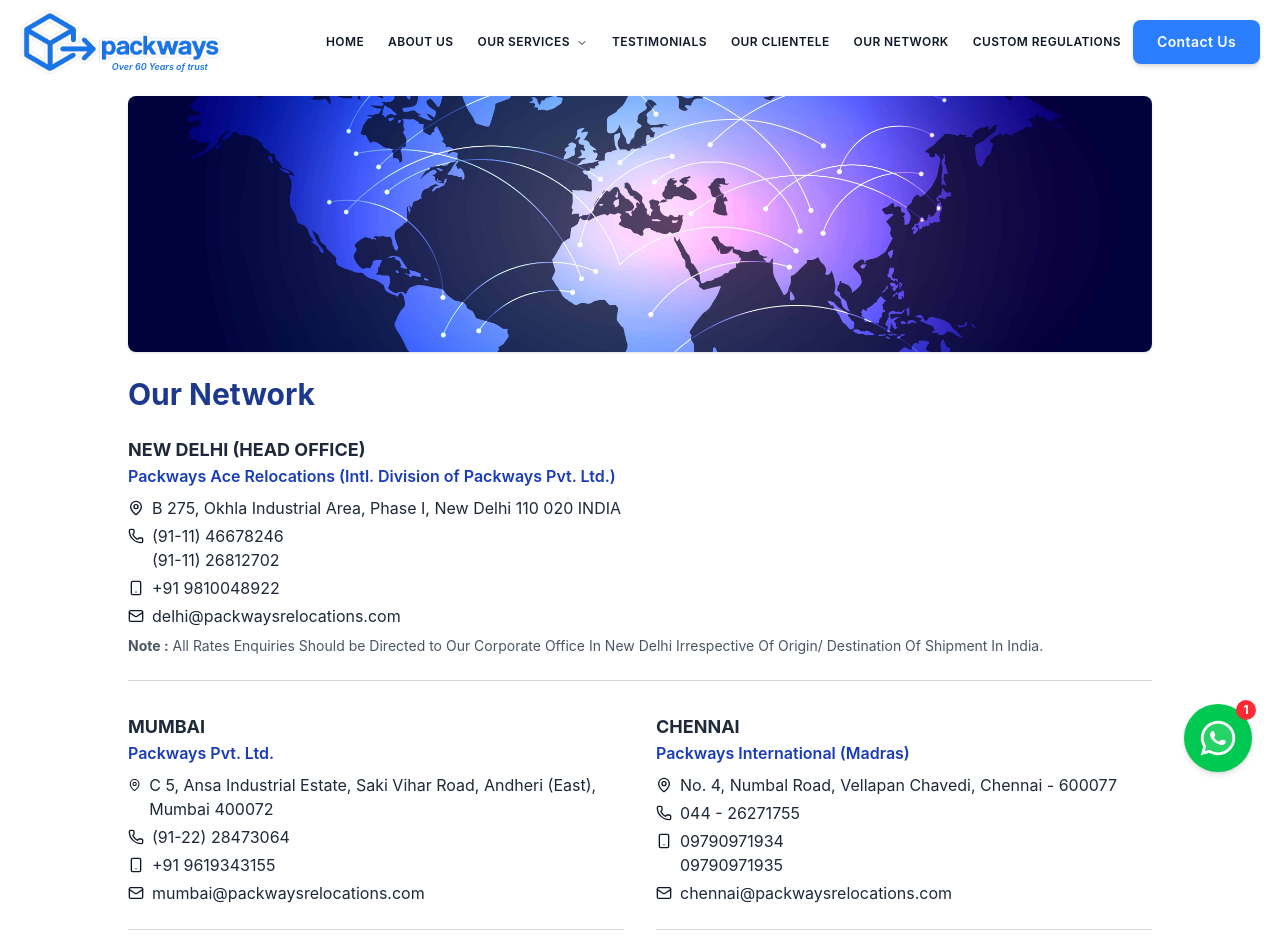
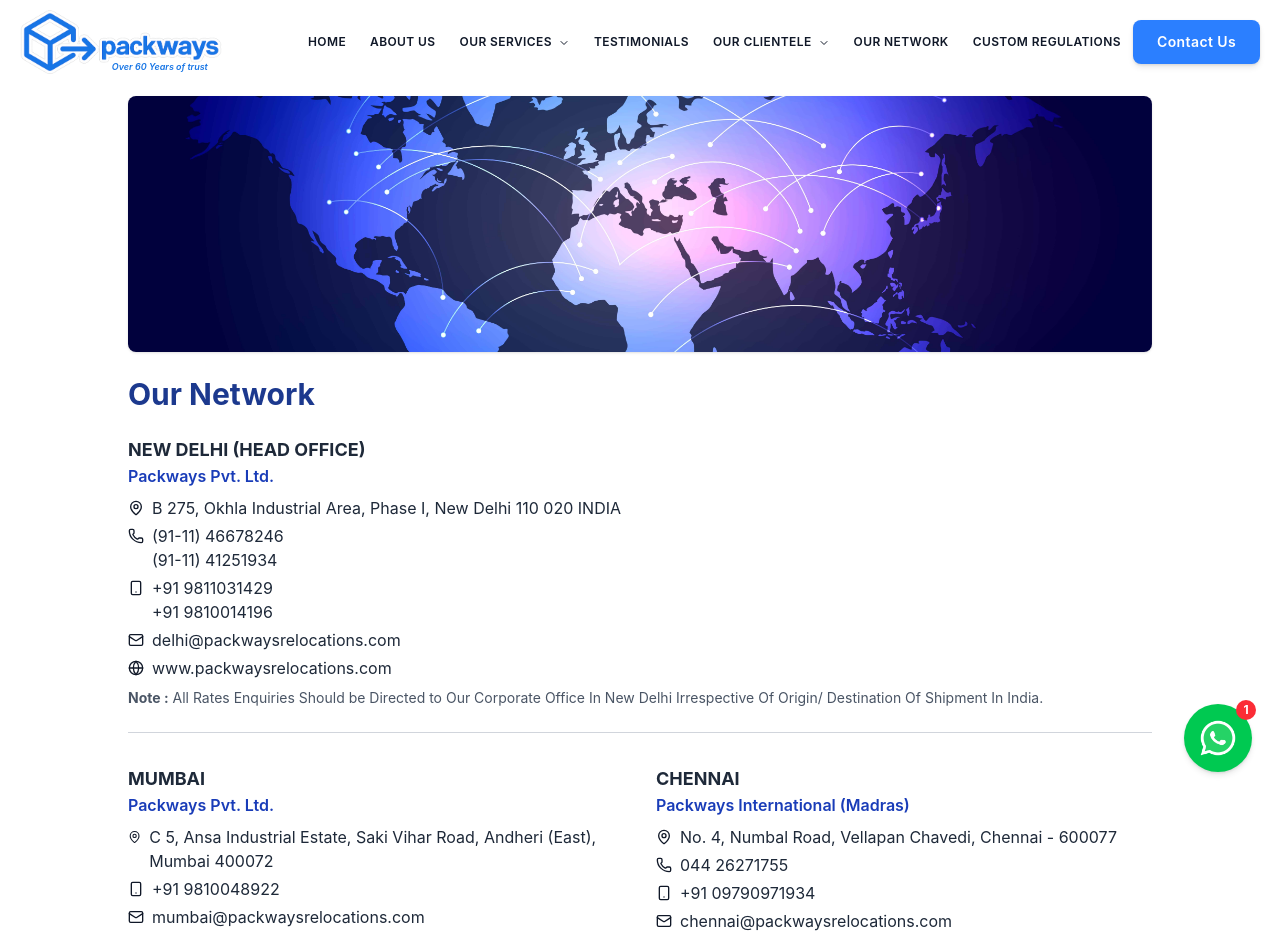
Before and after one commit to Kk-0010/packways, a React (Vite) app in the folder client/: page /our-network in a window 1280 px wide. Shown: the top 952 px of the page. Built offline with nearby package versions, Linux system fonts and the light colour scheme.

Commit message:
Our Network Data Update

```diff
--- a/client/package.json
+++ b/client/package.json
@@ -23,7 +23,7 @@
     "embla-carousel-autoplay": "^8.6.0",
     "embla-carousel-react": "^8.6.0",
     "framer-motion": "^12.23.12",
-    "lucide-react": "^0.539.0",
+    "lucide-react": "^0.542.0",
     "react": "^19.1.1",
     "react-dom": "^19.1.1",
     "react-router-dom": "^7.8.0",
--- a/client/src/constants.js
+++ b/client/src/constants.js
@@ -39,7 +39,24 @@
     ],
   },
   { id: 1, label: "TESTIMONIALS", to: "/testimonials" },
-  { id: 1, label: "OUR CLIENTELE", to: "/investor" },
+  {
+    id: 1,
+    label: "OUR CLIENTELE",
+    to: "",
+    items: [
+      {
+        id: 1,
+        label: "EMBASSIES & DIPLOMATIC MISSIONS",
+        to: "/our-clientele/embassies",
+      },
+      { id: 2, label: "CORPORATE & BANKS", to: "/our-clientele/corporate" },
+      {
+        id: 3,
+        label: "BANKS, FINANCIAL INSTITUTIONS & GOVERNMENT AGENCIES",
+        to: "/our-clientele/banks",
+      },
+    ],
+  },
   { id: 1, label: "OUR NETWORK", to: "/our-network" },
   { id: 1, label: "CUSTOM REGULATIONS", to: "/custom-regulations" },
 ];
@@ -363,10 +380,10 @@
 export const NETWORK_LOCATIONS = [
   {
     city: "NEW DELHI (HEAD OFFICE)",
-    company: "Packways Ace Relocations (Intl. Division of Packways Pvt. Ltd.)",
+    company: "Packways Pvt. Ltd.",
     address: "B 275, Okhla Industrial Area, Phase I, New Delhi 110 020 INDIA",
-    tel: "(91-11) 46678246, (91-11) 26812702",
-    mobile: "+91 9810048922",
+    tel: "(91-11) 46678246, (91-11) 41251934",
+    mobile: "+91 9811031429, +91 9810014196",
     email: "delhi@packwaysrelocations.com",
     website: "www.packwaysrelocations.com",
     note: "All Rates Enquiries Should be Directed to Our Corporate Office In New Delhi Irrespective Of Origin/ Destination Of Shipment In India.",
@@ -377,15 +394,15 @@
     address:
       "C 5, Ansa Industrial Estate, Saki Vihar Road, Andheri (East), Mumbai 400072",
     tel: "(91-22) 28473064",
-    mobile: "+91 9619343155",
+    mobile: "+91 9810048922",
     email: "mumbai@packwaysrelocations.com",
   },
   {
     city: "CHENNAI",
     company: "Packways International (Madras)",
     address: "No. 4, Numbal Road, Vellapan Chavedi, Chennai - 600077",
-    tel: "044 - 26271755",
-    mobile: "09790971934 - 09790971935",
+    tel: "044 26271755",
+    mobile: " +91 09790971934",
     email: "chennai@packwaysrelocations.com",
   },
 ];
--- a/client/src/pages/OurNetwork/OurNetwork.jsx
+++ b/client/src/pages/OurNetwork/OurNetwork.jsx
@@ -1,4 +1,3 @@
-// src/pages/OurNetwork/OurNetwork.jsx
 import React from "react";
 import { Link } from "react-router-dom";
 import { NETWORK_LOCATIONS, ICONS } from "../../constants";
@@ -44,7 +43,7 @@
     <div className="flex items-start gap-2 mt-1">
       <Smartphone size={16} className="mt-1" />
       <div className="flex flex-col">
-        {numbers.split("-").map((num, i) => (
+        {numbers.split(",").map((num, i) => (
           <Link
             key={i}
             to={`tel:${num.trim()}`}
@@ -108,9 +107,12 @@
               </h2>
               <p className="text-blue-800 font-semibold">{location.company}</p>
               <Address address={location.address} />
-              <PhoneNumbers numbers={location.tel} />
+              {location.city !== "MUMBAI" && (
+                <PhoneNumbers numbers={location.tel} />
+              )}
               <MobileNumbers numbers={location.mobile} />
               <Email email={location.email} />
+              <Website website={location.website} />
               {location.note && (
                 <p className="mt-2 text-sm text-gray-600">
                   <strong>Note :</strong> {location.note}
```
Also changed, not shown: 1 other file (tests, documents, lock files or other folders).
